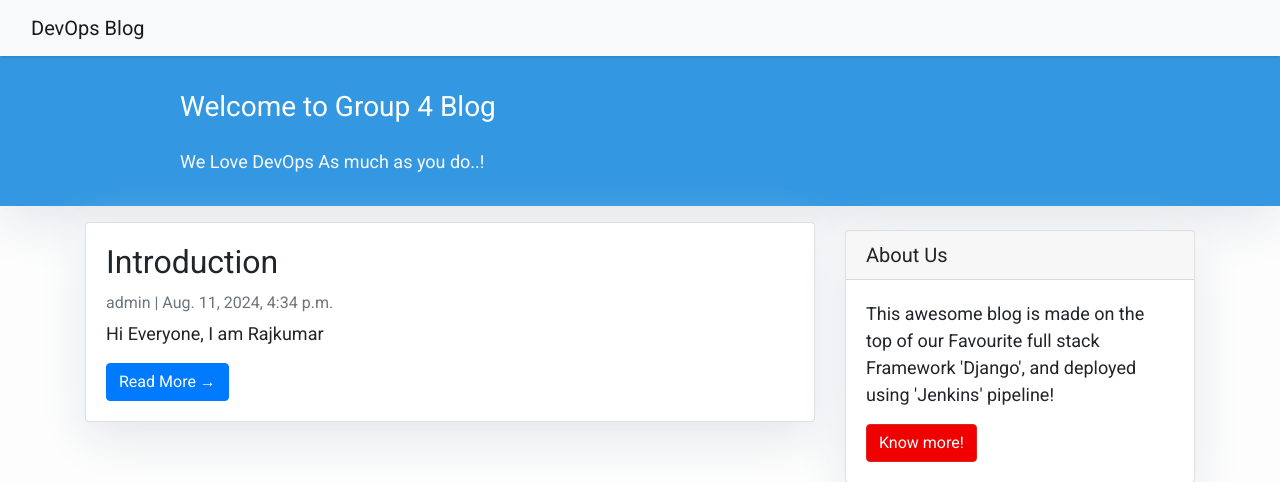
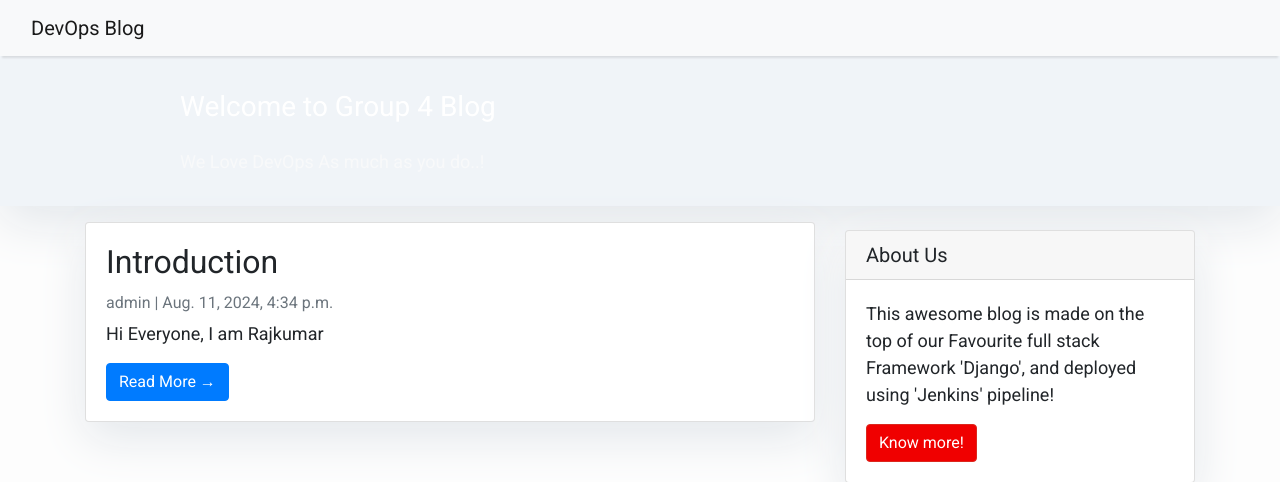
Before and after one commit to Rajkumar-427/Devops-project, a Django app: page / in a window 1280 px wide. Shown: the top 482 px of the page. Run offline with Django 5.2, Linux system fonts and the light colour scheme; data comes from the database, SQL or seed files in the repository; some libraries are stand-ins or nearby versions.

Commit message:
Updating html

```diff
--- a/templates/base.html
+++ b/templates/base.html
@@ -26,7 +26,7 @@
             border-color: #dc281e;
         }
         .masthead {
-            background: #3398E1;
+            background: #f0f4f8;
             height: auto;
             padding-bottom: 15px;
             box-shadow: 0 16px 48px #E3E7EB;
```
